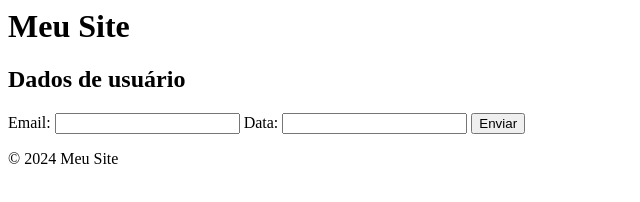
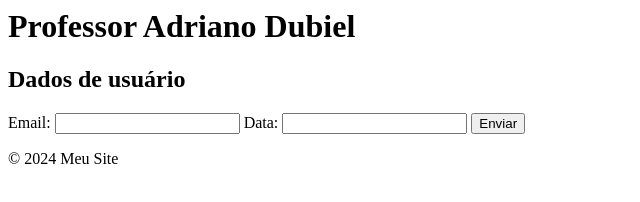
Before and after one commit to ProfessorAdrianoDubiel/2AnoA, a plain HTML site: page index.html in a window 1280 px wide. Shown: the whole page, without its empty margins (0-640 px from the left). Drawn offline with Linux system fonts and the light colour scheme.

Commit message:
Update index.html
Meu site Professor Adriano Dubiel, ultima tentativa.

```diff
--- a/index.html
+++ b/index.html
@@ -1,5 +1,5 @@
     <div>
-        <h1>Meu Site</h1>
+        <h1>Professor Adriano Dubiel</h1>
     </div>
 
     <div>
```
